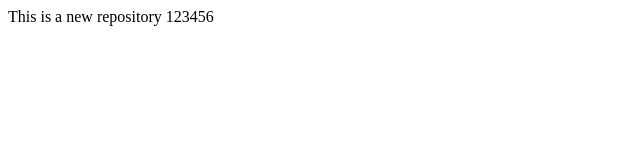
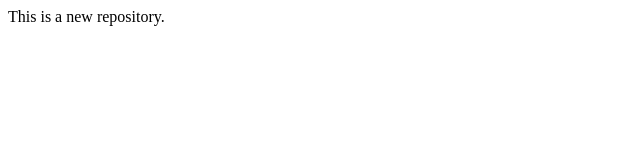
Before and after one commit to rghevande07/LocalRepo, a plain HTML site: page index.html in a window 1280 px wide. Shown: the full height of the page, 0-640 px from the left. Drawn offline with Linux system fonts and the light colour scheme.

Commit message:
Add Feature1

```diff
--- a/index.html
+++ b/index.html
@@ -1,4 +1,3 @@
 <p>
-    This is a new repository
-    123456
+    This is a new repository.
 </p>
```
